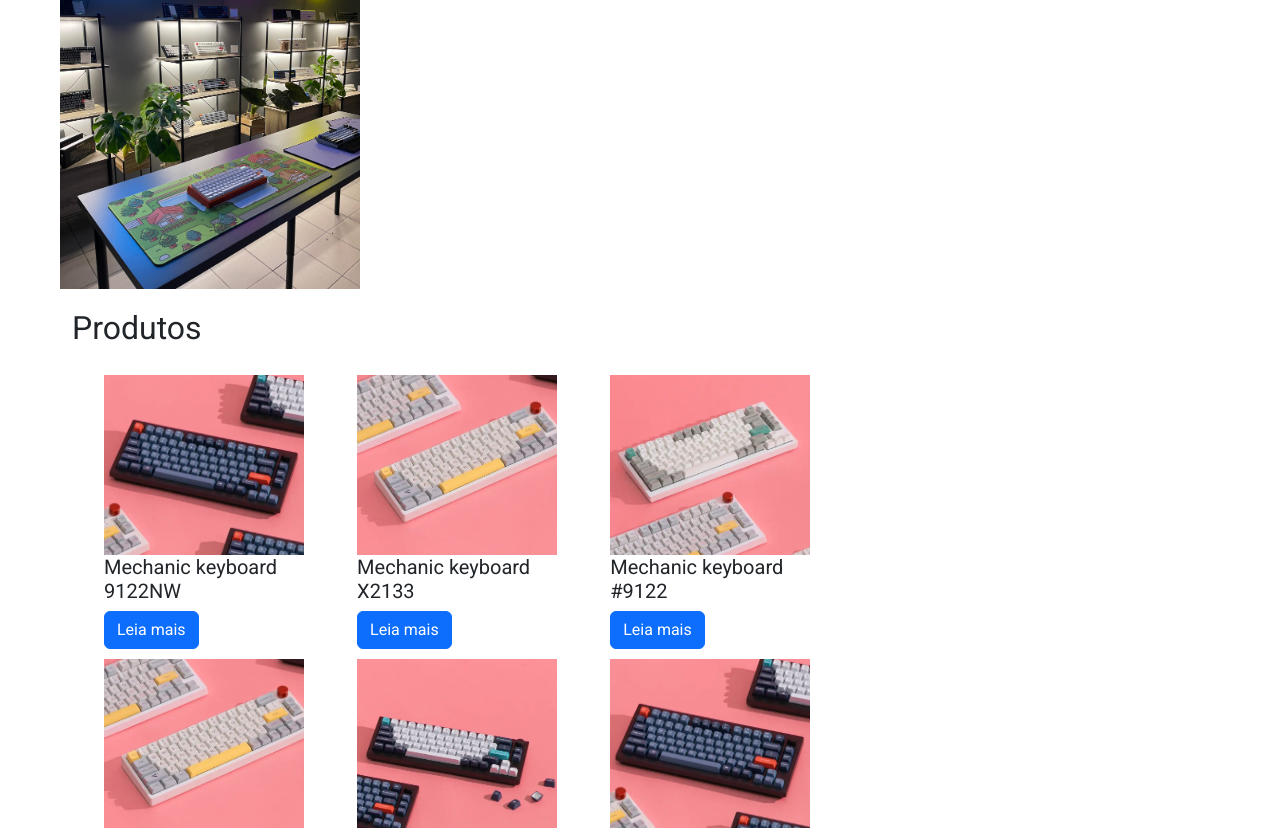
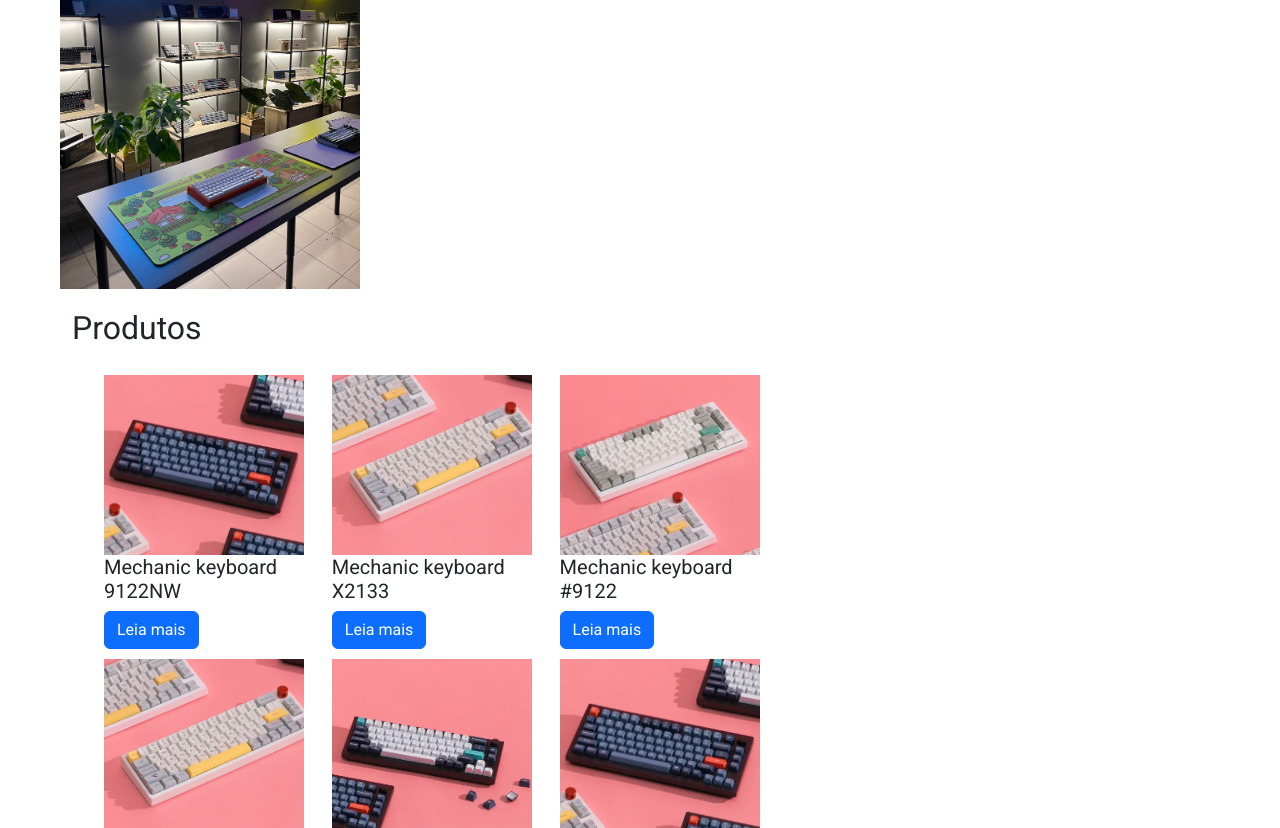
Before and after one commit to viniciussilva2504/responsivestore, a plain HTML site: page index.html in a window 1280 px wide. Shown: the part 730-1558 px from the top of the page. Drawn offline with nearby package versions, Linux system fonts and the light colour scheme; a script that the page names is missing; a web font is replaced by a local one.

Commit message:
alteração quanto a responsividade para telas menores

```diff
--- a/style.css
+++ b/style.css
@@ -113,3 +113,32 @@ footer {
     width: 200px;
     height: 180px;
 }
+
+
+.texto-sobre {
+    text-align: center;
+}
+
+.row {
+    display: flex;
+    flex-wrap: wrap;
+}
+
+.post {
+    flex: 1 1 100%;
+    max-width: 100%;
+}
+
+@media (min-width: 576px) {
+    .post {
+        flex: 1 1 48%;
+        max-width: 48%;
+    }
+}
+
+@media (min-width: 768px) {
+    .post {
+        flex: 1 1 30%;
+        max-width: 30%;
+    }
+}
```
